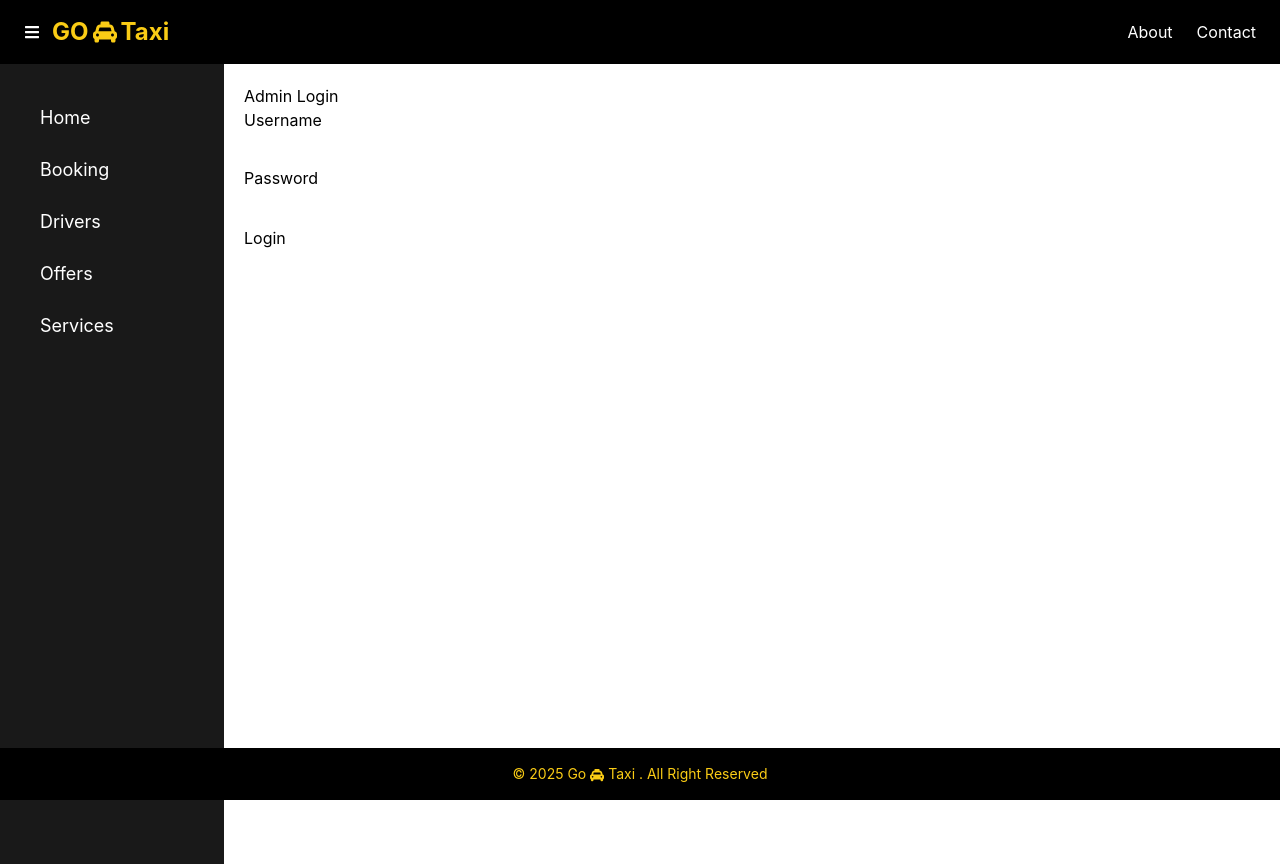
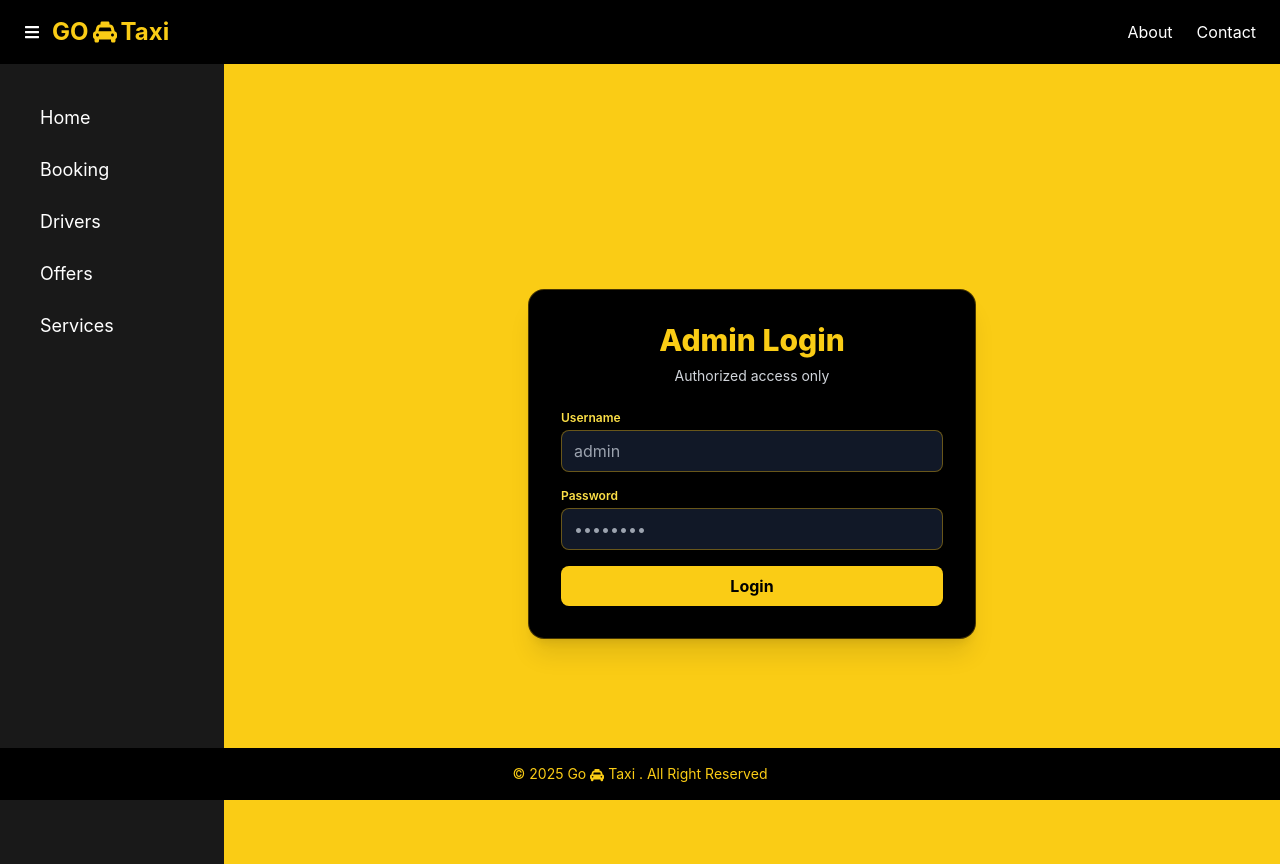
Before and after one commit to Hadi170/GoTaxi, a React (Create React App) app: page /admin/login in a window 1280 px wide. Built offline with nearby package versions, Linux system fonts and the light colour scheme; no server answers.

Commit message:
Added services application functionality and improved some UIs

```diff
--- a/src/Pages/AdminDashboard.jsx
+++ b/src/Pages/AdminDashboard.jsx
@@ -2,7 +2,6 @@ import { useEffect, useState } from "react";
 import { useNavigate } from "react-router-dom";
 
 const API = process.env.REACT_APP_API_URL || "http://localhost:5000";
-
 
 export default function AdminDashboard() {
   const [apps, setApps] = useState([]);
@@ -25,9 +24,14 @@ export default function AdminDashboard() {
       }
 
       const data = await res.json();
+      if (!res.ok) {
+        setErr(data?.error || "Failed to load applications");
+        return;
+      }
+
       setApps(data);
     } catch (e) {
-      setErr(String(e));
+      setErr("Network error");
     } finally {
       setLoading(false);
     }
@@ -59,77 +63,95 @@ export default function AdminDashboard() {
 
   useEffect(() => {
     load();
-    // eslint-disable-next-line react-hooks/exhaustive-deps
   }, []);
 
-  if (loading) return <div style={{ padding: 20 }}>Loading...</div>;
+  const badge = (status) => {
+    const base = "px-2 py-1 rounded-full text-xs font-bold";
+    if (status === "approved") return `${base} bg-green-500/20 text-green-200 border border-green-500/40`;
+    if (status === "declined") return `${base} bg-red-500/20 text-red-200 border border-red-500/40`;
+    return `${base} bg-yellow-500/20 text-yellow-200 border border-yellow-500/40`;
+  };
 
   return (
-    <div style={{ padding: 20 }}>
-      <div style={{ display: "flex", justifyContent: "space-between" }}>
-        <h2>Driver Applications</h2>
-        <button onClick={logout}>Logout</button>
+    <div className="min-h-screen bg-yellow-400 px-4 py-8">
+      <div className="max-w-5xl mx-auto bg-black text-yellow-300 rounded-2xl shadow-xl p-6 sm:p-8 border border-yellow-500/30">
+        <div className="flex items-center justify-between gap-4">
+          <div>
+            <h1 className="text-3xl font-extrabold text-yellow-400">Admin Dashboard</h1>
+            <p className="text-sm text-gray-300 mt-1">Driver applications review</p>
+          </div>
+          <button
+            onClick={logout}
+            className="bg-yellow-400 text-black font-bold px-4 py-2 rounded-lg hover:bg-yellow-300 transition"
+          >
+            Logout
+          </button>
         </div>
 
-      {err && <p style={{ color: "red" }}>{err}</p>}
+        {err && (
+          <div className="mt-4 bg-red-500/20 border border-red-500/40 text-red-200 rounded-lg px-3 py-2 text-sm">
+            {err}
+          </div>
+        )}
 
-      {apps.length === 0 ? (
-        <p>No applications yet.</p>
+        <div className="mt-6">
+          {loading ? (
+            <p className="text-gray-300">Loading...</p>
+          ) : apps.length === 0 ? (
+            <p className="text-gray-300">No applications yet.</p>
           ) : (
-        <div style={{ display: "grid", gap: 12 }}>
+            <div className="grid md:grid-cols-2 gap-4">
               {apps.map((a) => (
                 <div
                   key={a.id}
-              style={{
-                border: "1px solid #333",
-                borderRadius: 10,
-                padding: 12,
-              }}
+                  className="bg-gray-950/60 rounded-2xl p-5 border border-yellow-500/20 shadow"
                 >
-              <h3 style={{ margin: 0 }}>{a.full_name}</h3>
+                  <div className="flex items-start justify-between gap-3">
+                    <div>
+                      <h3 className="text-xl font-bold text-yellow-300">{a.full_name}</h3>
+                      <p className="text-sm text-gray-300">{a.email}</p>
+                      <p className="text-sm text-gray-300">{a.phone}</p>
+                    </div>
+                    <span className={badge(a.status)}>{a.status}</span>
+                  </div>
 
-              <p style={{ margin: "6px 0" }}>
-                {a.city} • {a.phone} • {a.email}
-              </p>
+                  <div className="mt-4 text-sm text-gray-200 space-y-1">
+                    <p><span className="text-yellow-300/90 font-semibold">City:</span> {a.city}</p>
+                    <p><span className="text-yellow-300/90 font-semibold">Experience:</span> {a.experience_years} years</p>
+                    <p><span className="text-yellow-300/90 font-semibold">Availability:</span> {a.availability}</p>
+                    <p><span className="text-yellow-300/90 font-semibold">Car:</span> {a.car_model} ({a.car_year}) - {a.car_color}</p>
+                    <p><span className="text-yellow-300/90 font-semibold">License:</span> {a.license_number}</p>
+                    <p><span className="text-yellow-300/90 font-semibold">Style:</span> {a.driving_style || "-"}</p>
+                  </div>
 
-              <p style={{ margin: "6px 0" }}>
-                {a.car_model} ({a.car_year}) • {a.car_color}
-              </p>
-
-              <p style={{ margin: "6px 0" }}>
-                Exp: {a.experience_years} years • {a.availability}
-              </p>
-
-              <p style={{ margin: "6px 0" }}>
-                License: {a.license_number}
-              </p>
-
-              <p style={{ margin: "6px 0" }}>
-                Style: {a.driving_style || "-"}
-              </p>
-
-              <p style={{ margin: "6px 0" }}>
-                Status: <b>{a.status}</b>
-              </p>
-
-              <div style={{ display: "flex", gap: 8, marginTop: 10 }}>
+                  {a.status === "pending" && (
+                    <div className="mt-5 flex gap-2">
                       <button
                         onClick={() => approve(a.id)}
-                  disabled={a.status !== "pending"}
+                        className="flex-1 bg-green-500/20 text-green-200 border border-green-500/40 font-bold py-2 rounded-lg hover:bg-green-500/30 transition"
                       >
                         Approve
                       </button>
                       <button
                         onClick={() => decline(a.id)}
-                  disabled={a.status !== "pending"}
+                        className="flex-1 bg-red-500/20 text-red-200 border border-red-500/40 font-bold py-2 rounded-lg hover:bg-red-500/30 transition"
                       >
                         Decline
                       </button>
                     </div>
+                  )}
+
+                  {a.status !== "pending" && (
+                    <div className="mt-5 text-xs text-gray-400">
+                      Action completed
+                    </div>
+                  )}
                 </div>
               ))}
             </div>
           )}
         </div>
+      </div>
+    </div>
   );
 }
--- a/src/Pages/AdminLogin.jsx
+++ b/src/Pages/AdminLogin.jsx
@@ -7,12 +7,15 @@ export default function AdminLogin() {
   const [username, setUsername] = useState("");
   const [password, setPassword] = useState("");
   const [err, setErr] = useState("");
+  const [loading, setLoading] = useState(false);
   const navigate = useNavigate();
 
   async function handleSubmit(e) {
     e.preventDefault();
     setErr("");
+    setLoading(true);
 
+    try {
       const res = await fetch(`${API}/api/admin/login`, {
         method: "POST",
         headers: { "Content-Type": "application/json" },
@@ -28,38 +31,61 @@ export default function AdminLogin() {
       }
 
       navigate("/admin");
+    } catch (e2) {
+      setErr("Network error");
+    } finally {
+      setLoading(false);
+    }
   }
 
   return (
-    <div style={{ padding: 20 }}>
-      <h2>Admin Login</h2>
+    <div className="min-h-screen bg-yellow-400 flex items-center justify-center px-4">
+      <div className="w-full max-w-md bg-black text-yellow-300 rounded-2xl shadow-xl p-6 sm:p-8 border border-yellow-500/30">
+        <h1 className="text-3xl font-extrabold text-yellow-400 text-center">
+          Admin Login
+        </h1>
+        <p className="text-center text-sm text-gray-300 mt-2">
+          Authorized access only
+        </p>
 
-      <form onSubmit={handleSubmit} style={{ maxWidth: 320 }}>
+        {err && (
+          <div className="mt-4 bg-red-500/20 border border-red-500/40 text-red-200 rounded-lg px-3 py-2 text-sm">
+            {err}
+          </div>
+        )}
+
+        <form onSubmit={handleSubmit} className="mt-6 space-y-4">
           <div>
-          <label>Username</label>
+            <label className="block text-xs font-semibold mb-1">Username</label>
             <input
+              className="w-full px-3 py-2 rounded-lg bg-gray-900 text-yellow-200 border border-yellow-500/40 focus:outline-none focus:ring-2 focus:ring-yellow-400/40"
               value={username}
               onChange={(e) => setUsername(e.target.value)}
-            style={{ width: "100%" }}
+              placeholder="admin"
+              autoComplete="username"
             />
           </div>
 
-        <div style={{ marginTop: 10 }}>
-          <label>Password</label>
+          <div>
+            <label className="block text-xs font-semibold mb-1">Password</label>
             <input
+              className="w-full px-3 py-2 rounded-lg bg-gray-900 text-yellow-200 border border-yellow-500/40 focus:outline-none focus:ring-2 focus:ring-yellow-400/40"
               type="password"
               value={password}
               onChange={(e) => setPassword(e.target.value)}
-            style={{ width: "100%" }}
+              placeholder="••••••••"
+              autoComplete="current-password"
             />
           </div>
 
-        {err && <p style={{ color: "red" }}>{err}</p>}
-
-        <button style={{ marginTop: 12 }} type="submit">
-          Login
+          <button
+            disabled={loading}
+            className="w-full bg-yellow-400 text-black font-bold py-2 rounded-lg hover:bg-yellow-300 transition disabled:opacity-60"
+          >
+            {loading ? "Logging in..." : "Login"}
           </button>
         </form>
       </div>
+    </div>
   );
 }
--- a/src/Pages/Services.jsx
+++ b/src/Pages/Services.jsx
@@ -1,4 +1,5 @@
 import React, { useState } from "react";
+const API = process.env.REACT_APP_API_URL || "http://localhost:5000";
 
 const Services = () => {
   const [form, setForm] = useState({
@@ -23,17 +24,49 @@ const Services = () => {
       [name]: type === "checkbox" ? checked : value,
     }));
   };
+const handleSubmit = async (e) => {
+  e.preventDefault();
 
-  const handleSubmit = (e) => {
-    e.preventDefault();
+  if (!form.agree) {
+    alert("You must agree to the terms before submitting.");
+    return;
+  }
 
-    if (!form.agree) {
-      alert("You must agree to the terms before applying.");
+  try {
+    const res = await fetch(`${API}/api/driver-applications`, {
+      method: "POST",
+      headers: { "Content-Type": "application/json" },
+      body: JSON.stringify(form),
+    });
+
+    const data = await res.json();
+
+    if (!res.ok) {
+      alert(data?.error || "Failed to submit application");
       return;
     }
 
-    alert("Thank you for applying! We will review your information soon.");
-  };
+    alert("Application submitted! Admin will review it soon.");
+
+    // optional reset
+    setForm({
+      fullName: "",
+      phone: "",
+      email: "",
+      city: "",
+      experienceYears: "",
+      carModel: "",
+      carColor: "",
+      carYear: "",
+      licenseNumber: "",
+      mood: "",
+      availability: "full-time",
+      agree: false,
+    });
+  } catch (err) {
+    alert("Network error: " + err.message);
+  }
+};
 
   return (
     <div className="min-h-screen bg-yellow-400 px-4 py-8 flex justify-center">
```
Also changed, not shown: 1 other file (tests, documents, lock files or other folders). Lines whose indentation alone changed are shown as unchanged.
